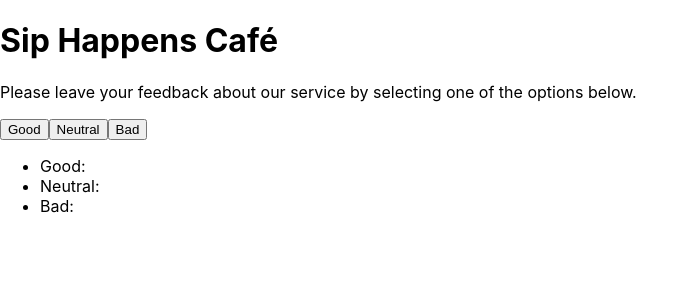
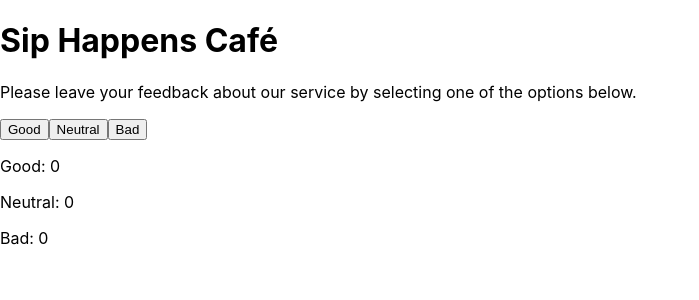
Before and after one commit to MichaelTetris/goit-react-hw-02, a React (Vite) app: page / in a window 1280 px wide. Shown: the top 300 px of the page, without its empty margins (0-699 px from the left). Built offline with nearby package versions, Linux system fonts and the light colour scheme.

Commit message:
add state to feddback

```diff
--- a/src/components/App.jsx
+++ b/src/components/App.jsx
@@ -6,29 +6,33 @@ import Options from "./options/Options";
 
 import { useState } from "react";
 
-const incrementClick = (type) => {
-  setClicks((prevClicks) => ({
+const incrementClick = (value) => {
+  console.log(value);
+  /* setClicks((prevClicks) => ({
     ...prevClicks,
     [type]: prevClicks[type] + 1,
   }
-  ));
+  )); */
   /* console.log(prevClicks); */
 };
 
 const App = () => {
   const [clicks, setClicks] = useState({
-    good: 0,
-    neutral: 0,
-    bad: 0,
+    good: "0",
+    neutral: "0",
+    bad: "0",
   });
+
+
+
 
 
 
   return (
     <>
       <Description />
-      <Options incrementClick={incrementClick} />
-      <Feedback onClick={clicks} />
+      <Options incrementClick={incrementClick} onClick= {clicks} />
+      <Feedback click={clicks} />
     </>
   );
 };
--- a/src/components/feedback/Feedback.jsx
+++ b/src/components/feedback/Feedback.jsx
@@ -1,14 +1,22 @@
 /* import App from "../App"; */
 
+/* const Feedback = ({good,neutral,bad}) => {
+  return (
+    <div>
+      <p>Good: {good}</p>
+      <p>Neutral: {neutral}</p>
+      <p>Bad: {bad}</p>
+    </div>
+  );
+}; */
 
-
-const Feedback = () => {
+const Feedback = (props) => {
   return (
-    <ul>
-      <li>Good:</li>
-      <li>Neutral:</li>
-      <li>Bad:</li>
-    </ul>
+    <div>
+      <p>Good: {props.click.good}</p>
+      <p>Neutral: {props.click.neutral}</p>
+      <p>Bad: {props.click.neutral}</p>
+    </div>
   );
 };
 
--- a/src/components/options/Options.jsx
+++ b/src/components/options/Options.jsx
@@ -1,9 +1,14 @@
+
+
+
 const Options = ({incrementClick}) => {
+
+
   return (
     <div>
       <button onClick={() => incrementClick('good')}>Good</button>
-      <button>Neutral</button>
-      <button> Bad</button>
+      <button onClick={() => incrementClick('neutral')}>Neutral</button>
+      <button onClick={() => incrementClick('bad')}> Bad</button>
       {/* <button>Reset</button> */}
     </div>
   );
```
